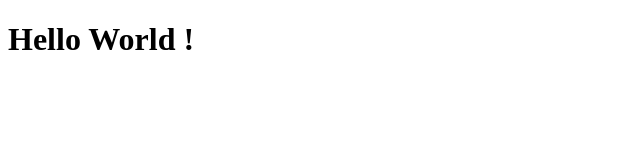
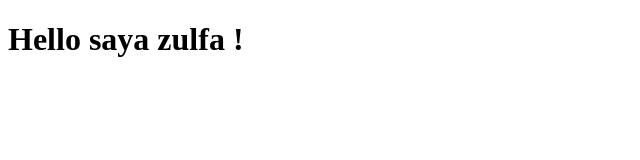
Before and after one commit to zulfaau/lat1-revou, a plain HTML site: page index.html in a window 1280 px wide. Shown: the whole page, without its empty margins (0-640 px from the left). Drawn offline with Linux system fonts and the light colour scheme.

Commit message:
second commit

```diff
--- a/index.html
+++ b/index.html
@@ -3,6 +3,6 @@
     </head>
         <title>Test</title>
     </head>
-        <h1>Hello World !</h1>
+        <h1>Hello saya zulfa !</h1>
     </body>
 </html>
```
